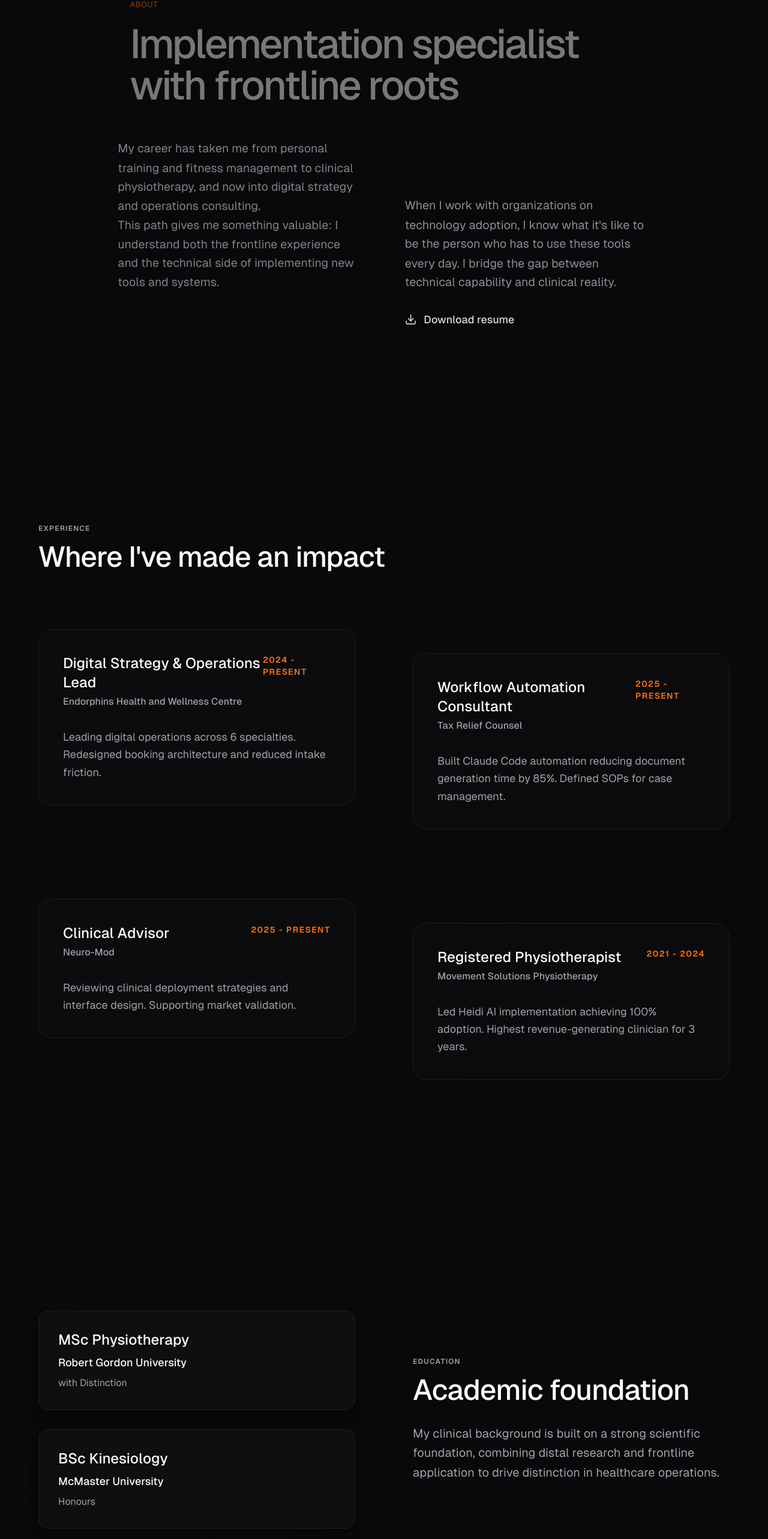
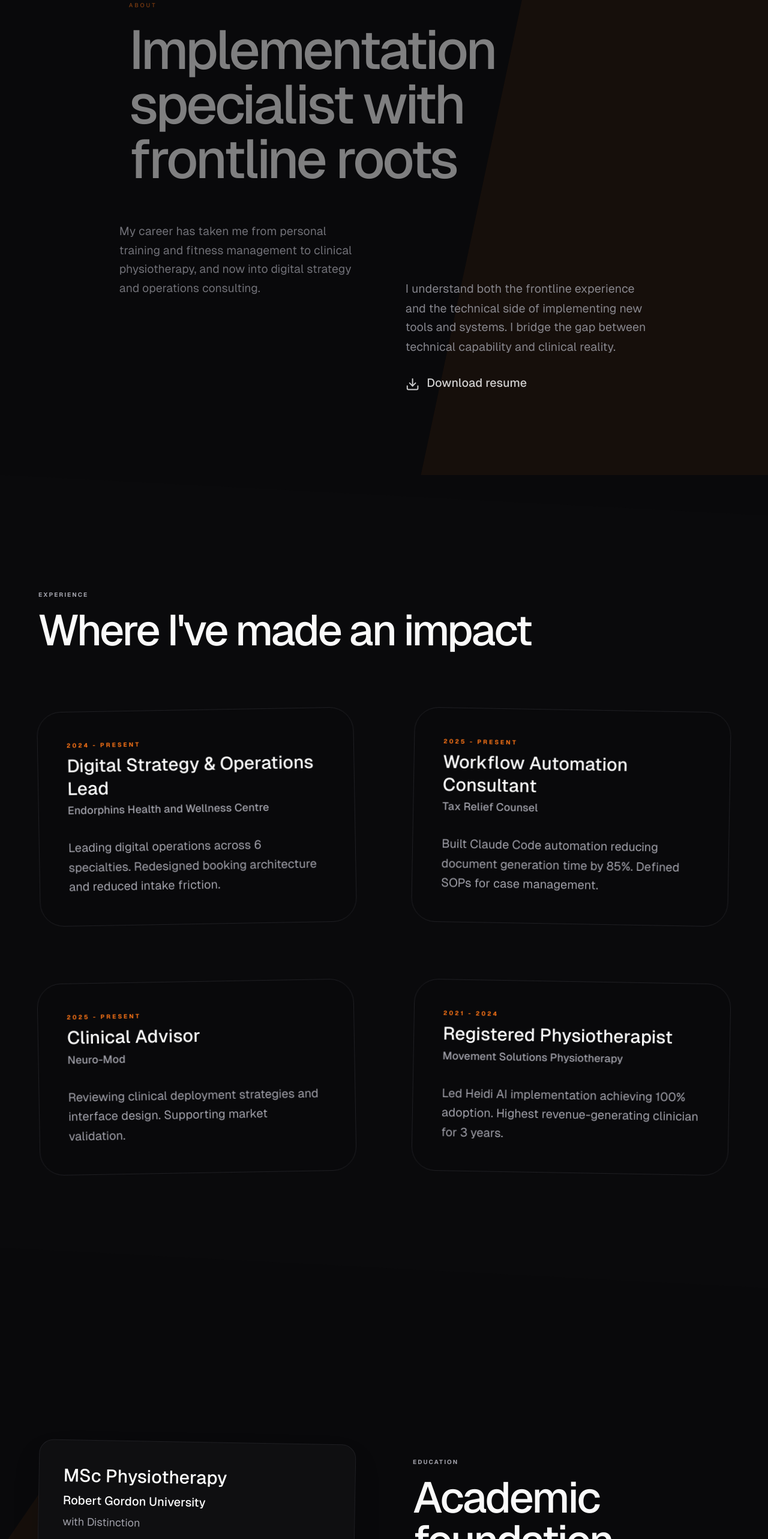
Before and after one commit to GenerousPharaoh/kareemhassanein-site, a Next.js app: page /about in a window 1280 px wide. Shown: the part 231-2797 px from the top of the page at 60% size. Built offline with nearby package versions, Linux system fonts and the light colour scheme.

Commit message:
Introduce angular layouts with skewed sections and fix menu functionality

```diff
--- a/src/app/about/page.tsx
+++ b/src/app/about/page.tsx
@@ -1,7 +1,7 @@
 'use client';
 
 import Link from 'next/link';
-import { ArrowRight, Download } from 'lucide-react';
+import { Download, ArrowRight } from 'lucide-react';
 import ScrollReveal from '@/components/ScrollReveal';
 
 const experience = [
@@ -52,11 +52,11 @@ export default function About() {
   return (
     <div className="pt-24 overflow-hidden">
       {/* Hero */}
-      <section className="py-32 px-6">
-        <div className="max-w-4xl mx-auto">
+      <section className="py-32 px-6 relative">
+        <div className="max-w-4xl mx-auto z-10 relative">
           <ScrollReveal direction="up" distance={30}>
-            <p className="text-accent font-medium tracking-wide uppercase text-sm mb-6">About</p>
-            <h1 className="text-5xl md:text-7xl font-medium tracking-tighter mb-12 leading-[1.1] text-balance">
+            <p className="text-accent font-medium tracking-[0.3em] uppercase text-[10px] mb-6">About</p>
+            <h1 className="text-5xl md:text-8xl font-medium tracking-tighter mb-12 leading-[0.9] text-balance">
               Implementation specialist with frontline roots
             </h1>
           </ScrollReveal>
@@ -67,38 +67,34 @@ export default function About() {
                 My career has taken me from personal training and fitness management to
                 clinical physiotherapy, and now into digital strategy and operations consulting.
               </p>
-              <p>
-                This path gives me something valuable: I understand both the frontline
-                experience and the technical side of implementing new tools and systems.
-              </p>
             </ScrollReveal>
 
             <ScrollReveal direction="up" delay={0.3} distance={20} className="space-y-8 text-xl text-muted-foreground leading-relaxed lg:mt-24">
               <p>
-                When I work with organizations on technology adoption, I know what it&apos;s
-                like to be the person who has to use these tools every day. I bridge the gap
-                between technical capability and clinical reality.
+                I understand both the frontline experience and the technical side of implementing new tools and systems. I bridge the gap between technical capability and clinical reality.
               </p>
               <div className="pt-8">
                 <a
                   href="/Kareem-Hassanein-Resume.pdf"
-                  className="inline-flex items-center gap-3 text-foreground hover:text-accent transition-all duration-300 link-underline pb-1 font-medium group text-lg"
+                  className="inline-flex items-center gap-3 text-foreground hover:text-accent transition-all duration-300 group text-xl"
                 >
-                  <Download size={20} className="group-hover:translate-y-0.5 transition-transform" />
-                  Download resume
+                  <Download size={24} className="group-hover:translate-y-1 transition-transform" />
+                  <span className="link-underline pb-1 font-medium">Download resume</span>
                 </a>
               </div>
             </ScrollReveal>
           </div>
         </div>
+        {/* Background Angular Element */}
+        <div className="absolute top-0 right-0 w-1/2 h-full bg-accent/5 -skew-x-12 translate-x-1/4 -z-10 pointer-events-none" />
       </section>
 
-      {/* Experience - Staggered/Offset Layout */}
-      <section className="py-48 px-6 bg-card/10 relative">
+      {/* Experience - Angular Layout */}
+      <section className="py-48 px-6 bg-card/20 relative mask-skew-down">
         <div className="max-w-6xl mx-auto">
           <ScrollReveal direction="up" distance={30} className="mb-24">
-            <p className="text-muted-foreground mb-4 uppercase tracking-widest text-xs font-semibold">Experience</p>
-            <h2 className="text-4xl md:text-5xl font-medium tracking-tight">
+            <p className="text-muted-foreground mb-4 uppercase tracking-[0.2em] text-[10px] font-bold">Experience</p>
+            <h2 className="text-4xl md:text-7xl font-medium tracking-tighter leading-none">
               Where I&apos;ve made an impact
             </h2>
           </ScrollReveal>
@@ -107,21 +103,20 @@ export default function About() {
             {experience.map((item, i) => (
               <ScrollReveal
                 key={item.title}
-                direction="up"
-                distance={50}
+                direction="none"
                 delay={i * 0.1}
-                style={{ marginTop: item.offset }}
                 className="group"
               >
-                <div className="p-10 rounded-3xl border border-border bg-card/50 backdrop-blur-sm hover:border-accent/30 transition-all duration-500 hover:-translate-y-2">
-                  <div className="flex justify-between items-start mb-8">
-                    <div>
-                      <h3 className="text-2xl font-medium mb-1 group-hover:text-accent transition-colors duration-300">{item.title}</h3>
-                      <p className="text-muted-foreground font-medium">{item.company}</p>
-                    </div>
-                    <span className="text-sm font-semibold tracking-widest text-accent uppercase">{item.period}</span>
+                <div
+                  className="p-12 rounded-[2.5rem] border border-border bg-background/50 backdrop-blur-md hover:border-accent/40 transition-all duration-700 hover:-translate-y-4"
+                  style={{ transform: `rotate(${i % 2 === 0 ? '-1deg' : '1deg'})` }}
+                >
+                  <div className="flex flex-col mb-8">
+                    <span className="text-[10px] font-bold tracking-[0.3em] text-accent uppercase mb-2">{item.period}</span>
+                    <h3 className="text-3xl font-medium group-hover:text-accent transition-colors duration-300 leading-tight">{item.title}</h3>
+                    <p className="text-lg text-muted-foreground font-medium mt-1">{item.company}</p>
                   </div>
-                  <p className="text-muted-foreground leading-relaxed text-lg">
+                  <p className="text-muted-foreground leading-relaxed text-xl">
                     {item.description}
                   </p>
                 </div>
@@ -129,70 +124,65 @@ export default function About() {
             ))}
           </div>
         </div>
-
-        {/* Subtle structural element */}
-        <div className="absolute top-0 right-0 w-1/3 h-full border-l border-border/20 -z-10 hidden lg:block" />
       </section>
 
-      {/* Education - Split & Floating */}
-      <section className="py-48 px-6 relative">
+      {/* Education - Angled & Slashing */}
+      <section className="py-64 px-6 relative overflow-hidden">
         <div className="max-w-6xl mx-auto grid lg:grid-cols-2 gap-24 items-center">
           <div className="order-2 lg:order-1 relative">
             <div className="grid gap-8">
               {education.map((item, i) => (
                 <ScrollReveal
                   key={item.degree}
-                  direction={i % 2 === 0 ? 'left' : 'right'}
-                  distance={40}
+                  direction="none"
                   delay={i * 0.2}
-                  className={i % 2 === 0 ? '' : 'lg:translate-x-12'}
                 >
-                  <div className="p-8 rounded-2xl border border-border bg-card shadow-xl group hover:border-accent/20 transition-all duration-500">
-                    <h3 className="text-2xl font-medium mb-2 group-hover:text-accent transition-colors duration-300">{item.degree}</h3>
-                    <p className="text-lg text-foreground font-medium">{item.school}</p>
-                    <p className="text-muted-foreground mt-2">{item.detail}</p>
+                  <div
+                    className="p-10 rounded-3xl border border-border bg-card shadow-2xl group hover:border-accent/30 transition-all duration-500"
+                    style={{ transform: `rotate(${i % 2 === 0 ? '1deg' : '-1deg'})` }}
+                  >
+                    <h3 className="text-3xl font-medium mb-2 group-hover:text-accent transition-colors duration-300 leading-tight">{item.degree}</h3>
+                    <p className="text-xl text-foreground font-medium">{item.school}</p>
+                    <p className="text-muted-foreground mt-2 text-lg">{item.detail}</p>
                   </div>
                 </ScrollReveal>
               ))}
             </div>
-            {/* Breakout border element */}
-            <div className="absolute top-1/2 left-1/2 -translate-x-1/2 -translate-y-1/2 w-[110%] h-[110%] border border-border/30 rounded-[40px] -z-10 -rotate-2 pointer-events-none" />
+            {/* Background Slash */}
+            <div className="absolute top-1/2 left-1/2 -translate-x-1/2 -translate-y-1/2 w-[130%] h-[40%] bg-accent/5 mask-slash -z-10 rotate-12 pointer-events-none" />
           </div>
 
           <ScrollReveal direction="right" distance={80} className="order-1 lg:order-2">
-            <p className="text-muted-foreground mb-4 uppercase tracking-widest text-xs font-semibold">Education</p>
-            <h2 className="text-4xl md:text-5xl font-medium tracking-tight mb-8">
+            <p className="text-muted-foreground mb-4 uppercase tracking-[0.2em] text-[10px] font-bold">Education</p>
+            <h2 className="text-4xl md:text-7xl font-medium tracking-tighter mb-8 leading-none">
               Academic foundation
             </h2>
-            <p className="text-xl text-muted-foreground leading-relaxed">
+            <p className="text-2xl text-muted-foreground leading-relaxed font-light">
               My clinical background is built on a strong scientific foundation, combining distal research and frontline application to drive distinction in healthcare operations.
             </p>
           </ScrollReveal>
         </div>
       </section>
 
-      {/* CTA - Premium & Flowing */}
-      <section className="py-64 px-6 relative overflow-hidden">
-        <div className="max-w-4xl mx-auto text-center">
+      {/* CTA - Final Angular Slash */}
+      <section className="py-80 px-6 relative overflow-hidden bg-foreground text-background mask-diagonal-left transition-all duration-1000">
+        <div className="max-w-4xl mx-auto text-center py-24">
           <ScrollReveal direction="up">
-            <h2 className="text-5xl md:text-7xl font-medium tracking-tighter mb-12">
+            <h2 className="text-6xl md:text-9xl font-medium tracking-tighter mb-16 leading-[0.8]">
               Interested in working together?
             </h2>
-            <p className="text-xl md:text-2xl text-muted-foreground mb-16 max-w-2xl mx-auto text-balance">
+            <p className="text-2xl md:text-3xl text-background/80 mb-20 max-w-2xl mx-auto text-balance font-light leading-relaxed">
               I&apos;m available for consulting, advisory, and high-stakes implementation projects across North America.
             </p>
             <Link
               href="/contact"
-              className="inline-flex items-center justify-center gap-3 px-12 py-6 bg-foreground text-background rounded-full font-medium hover:bg-foreground/90 transition-all duration-300 hover:scale-105 active:scale-95 text-xl"
+              className="inline-flex items-center justify-center gap-4 px-16 py-8 bg-background text-foreground rounded-full font-medium hover:scale-110 active:scale-95 transition-all duration-500 text-2xl"
             >
               Get in touch
-              <ArrowRight size={24} />
+              <ArrowRight size={32} />
             </Link>
           </ScrollReveal>
         </div>
-
-        {/* Dynamic scroll background link */}
-        <div className="absolute bottom-0 left-0 w-full h-[1px] bg-gradient-to-r from-transparent via-accent/20 to-transparent -z-10" />
       </section>
     </div>
   );
--- a/src/app/globals.css
+++ b/src/app/globals.css
@@ -137,3 +137,39 @@ button:focus-visible {
     text-wrap: balance;
   }
 }
+/* Angular Layout Utilities */
+.mask-skew-up {
+  clip-path: polygon(0 5%, 100% 0, 100% 95%, 0 100%);
+}
+
+.mask-skew-down {
+  clip-path: polygon(0 0, 100% 5%, 100% 100%, 0 95%);
+}
+
+.mask-diagonal-right {
+  clip-path: polygon(0 0, 100% 0, 100% 90%, 0 100%);
+}
+
+.mask-diagonal-left {
+  clip-path: polygon(0 0, 100% 0, 100% 100%, 0 90%);
+}
+
+.mask-slash {
+  clip-path: polygon(10% 0, 100% 0, 90% 100%, 0 100%);
+}
+
+.angled-border {
+  position: relative;
+}
+
+.angled-border::after {
+  content: '';
+  position: absolute;
+  bottom: 0;
+  left: 0;
+  width: 100%;
+  height: 1px;
+  background: var(--border);
+  transform: rotate(-1deg);
+  transform-origin: left center;
+}
--- a/src/components/Header.tsx
+++ b/src/components/Header.tsx
@@ -52,6 +52,7 @@ export default function Header() {
           <div className="w-full flex items-center justify-between">
             <Link
               href="/"
+              onClick={() => setIsMenuOpen(false)}
               className="group flex items-center gap-2"
             >
               <span className="text-xl font-medium tracking-tight text-foreground transition-colors group-hover:text-accent duration-300">
@@ -91,7 +92,7 @@ export default function Header() {
             {/* Mobile Menu Button */}
             <button
               onClick={() => setIsMenuOpen(!isMenuOpen)}
-              className="md:hidden relative z-50 p-2 -mr-2 text-muted-foreground hover:text-foreground transition-colors"
+              className="md:hidden relative z-[60] p-2 -mr-2 text-muted-foreground hover:text-foreground transition-colors"
               aria-label="Toggle menu"
             >
               {isMenuOpen ? <X size={24} /> : <Menu size={24} />}
```
Also changed, not shown: src/app/page.tsx (+68 -72 lines), src/app/services/page.tsx (+38 -41 lines).
